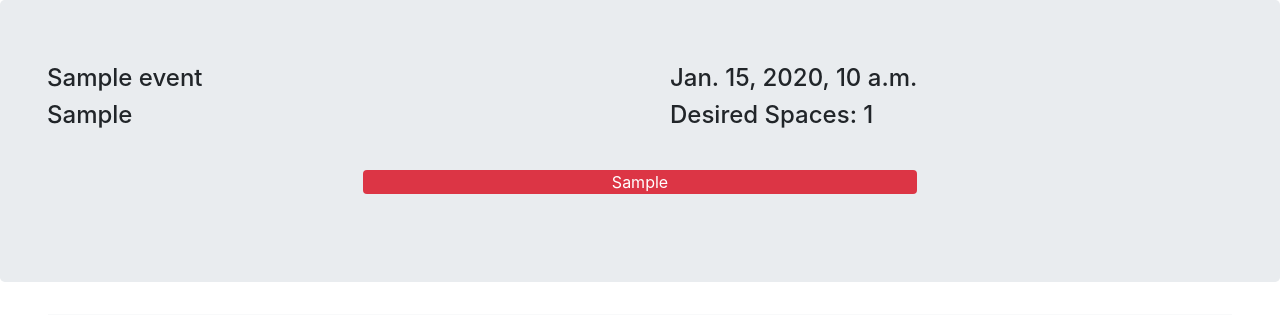
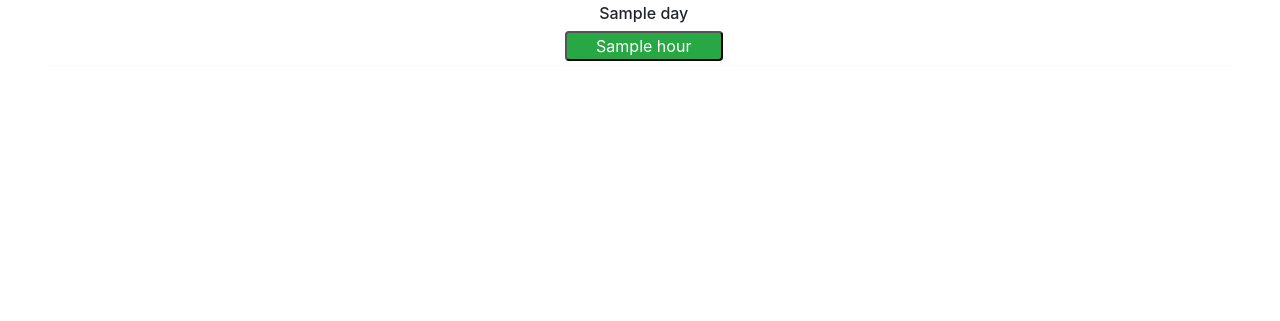
Before and after one commit to perepinol/trainingwellApp, a Django app: template templates/eventApp/reservation_schedule_view.html in a window 1280 px wide. Shown: the part 56-377 px from the top of the page. Run offline with Django 3.2, Linux system fonts and the light colour scheme; tables that the repository leaves empty hold one stand-in row (values such as "Sample post"); the template is opened without the code that fills it: values that come from a table or form of the project are taken from there, most other values are stand-ins (such as "Sample title", 1, 10 or a date in 2020); some libraries are stand-ins or nearby versions.

Commit message:
First steps frontend done. Button + alert

```diff
--- a/templates/base.html
+++ b/templates/base.html
@@ -28,9 +28,7 @@
             {% endif %}
         </nav>
         <div class="container mw-100 h-100 d-flex flex-column p-0">
-            <!--div class="row m-4 flex-grow-1"> Is it needed?
-                  Here was block content
-            </div-->
+
             {% block content %}
             {% endblock %}
             <div class="row footer mx-5 border-top border-light" style="height: 3em;">
--- a/templates/eventApp/reservation_schedule_view.html
+++ b/templates/eventApp/reservation_schedule_view.html
@@ -11,33 +11,38 @@
 {% endblock %}
 
 {% block content %}
-<div class="jumbotron">
-    <div class="row">
-        <div class="col-6">
-            <div class="col-12"><h4>{{ event.name }}</h4></div>
-            <div class="col-12 d-none d-lg-block"><h4>{{ event.space_type }}</h4></div>
+    <div class="row d-flex justify-content-center">
+
+        {% for day, daily_info in schedule.items %}
+            <div class="col-xl-2 col-lg-4 col-md-6 col-sm-12">
+                <div class="col-12" style="text-align: center; display: block; margin-left: 2%; margin-right: 2%; margin-top: 2%">
+                    <h6>{{ day }}</h6>
                 </div>
-        <div class="col-6">
-            <div class="col-12"><h4>{{ event.date }}</h4></div>
-            <div class="col-12 d-none d-lg-block"><h4>{% trans 'Desired Spaces'%}: {{ event.num_spaces }}</h4></div>
-        </div>
-        <div class="col-6"><h4></h4></div>
-    </div>
-{% for _,data in schedule.items %}
-    <div class="row m-4">
-            <div class="col-3"></div>
-            {% if data.free %}
-                 <div class="col-6">
-                    <a href="#" class="rounded bg-success text-white can-reserve" style="text-align: center; display: block"><span>{{ data.hour_str }}</span></a>
+                {% for hour, free_spaces in daily_info.items %}
+                    {% if free_spaces|length > 0 %}
+                    <div class="col-12" style="margin: 2%">
+                        <button class="w-100 rounded bg-success text-white can-reserve" style="text-align: center; display: block"><span>{{ hour }}</span></button>
                     </div>
                     {% else %}
-                 <div class="col-6">
-                     <a href="#" class="rounded bg-danger text-white cannot-reserve" style="text-align: center; display: block"><span>{{ data.hour_str }}</span></a>
+                    <div class="col-12" style="margin: 2%">
+                        <div class="w-100 rounded bg-danger text-white cannot-reserve" style="text-align: center; display: block"><span>{{ hour }}</span></div>
                     </div>
                     {% endif %}
-            <div class="col-3"></div>
+                {% endfor%}
             </div>
+        {% empty %}
+            No schedule for this week
         {% endfor %}
     </div>
+{% endblock %}
 
+{% block scripts %}
+    <script type="text/javascript">
+        Array.from(document.getElementsByClassName("can-reserve")).forEach((elem) => {
+            elem.addEventListener("click", click_reserve)
+        });
+        function click_reserve() {
+            alert("Click");
+        }
+    </script>
 {% endblock %}
```
Also changed, not shown: eventApp/views.py (+10 -7 lines). Lines whose indentation alone changed are shown as unchanged.
